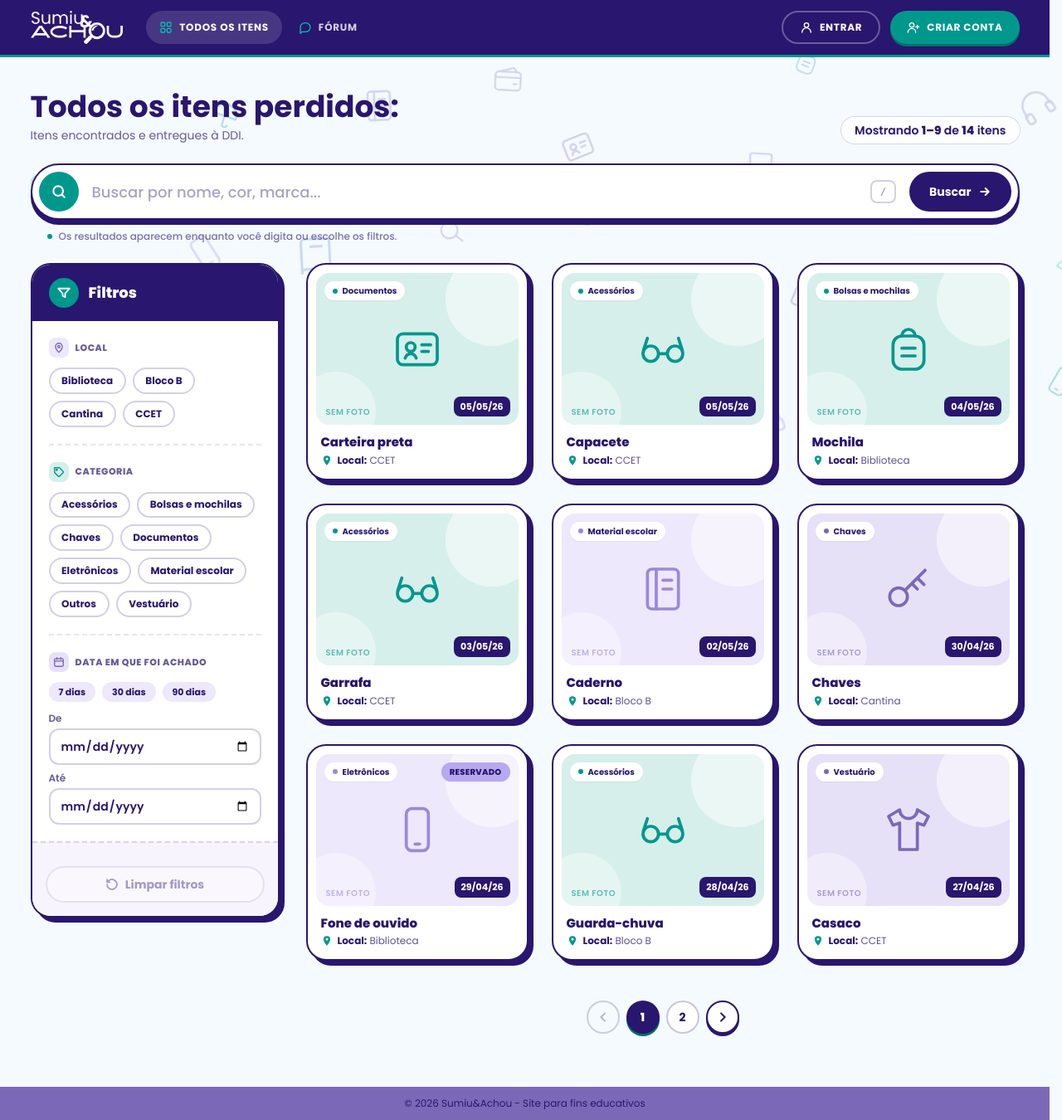
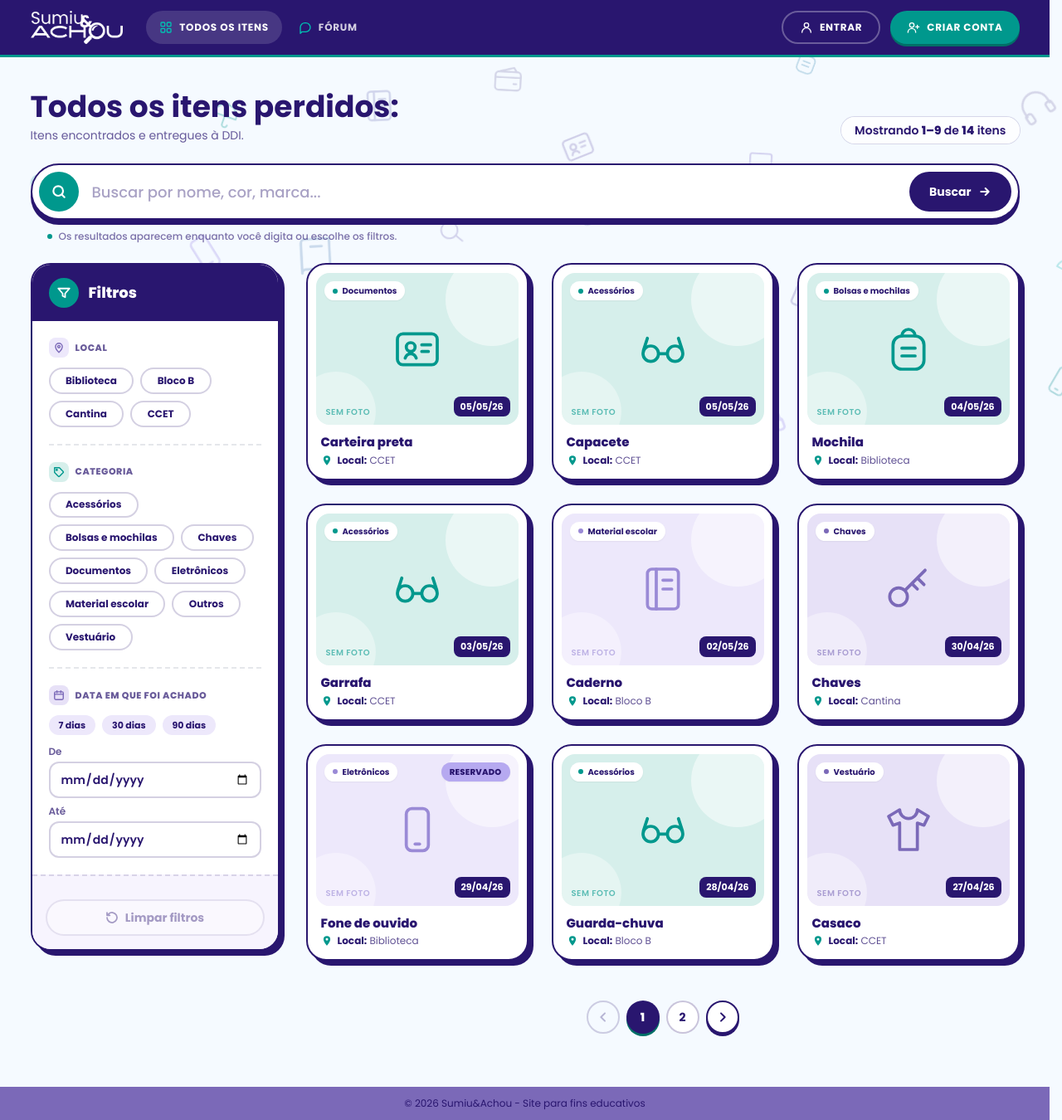
Before and after one commit to victorseixasalves/sumiu-achou, a Laravel app: page /itens in a window 1280 px wide. Shown: the whole page at 83% size. Run offline with Laravel 12, Linux system fonts and the light colour scheme; data comes from the database, SQL or seed files in the repository; style sheets or scripts are compiled from the project's sources.

Commit message:
fix(itens): chips de filtro com largura fixa, animação de entrada na dica de busca e remoção do atalho "/"

```diff
--- a/resources/views/components/layouts/publico.blade.php
+++ b/resources/views/components/layouts/publico.blade.php
@@ -128,16 +128,17 @@
         /* ---------- Lista de itens: chips de filtro com seleção animada ---------- */
         .chip-filtro {
             position: relative; display: inline-flex; align-items: center; border: 2px solid rgba(41, 22, 111, .2); border-radius: 9999px;
-            padding: .42rem .85rem; font-size: .75rem; font-weight: 700; line-height: 1.2; color: #29166F; background: #fff; user-select: none;
+            padding: .42rem 1.15rem; font-size: .75rem; font-weight: 700; line-height: 1.2; color: #29166F; background: #fff; user-select: none;
             transition: background-color .25s ease, color .25s ease, border-color .25s ease, box-shadow .25s ease, transform .3s cubic-bezier(.3, 1.6, .5, 1);
         }
-        .chip-filtro .marca { width: 0; opacity: 0; margin-right: 0; transform: scale(.3) rotate(-40deg); flex-shrink: 0;
-                              transition: width .25s ease, margin .25s ease, opacity .2s ease, transform .35s cubic-bezier(.3, 1.6, .5, 1); }
+        /* O ✓ fica sobreposto ao padding (position: absolute): o chip nunca muda de largura ao ser marcado */
+        .chip-filtro .marca { position: absolute; left: .42rem; top: 50%; width: .7rem; height: .7rem; margin-top: -.35rem; opacity: 0; transform: scale(.3) rotate(-40deg);
+                              transition: opacity .2s ease, transform .35s cubic-bezier(.3, 1.6, .5, 1); }
         .chip-filtro:hover { border-color: #00988D; transform: translateY(-1px); }
         input:active + .chip-filtro { transform: scale(.93); }
         input:checked + .chip-filtro { background: #00988D; color: #fff; border-color: #29166F; box-shadow: 0 3px 0 #29166F; transform: translateY(-2px);
                                        animation: chip-pop .38s cubic-bezier(.3, 1.6, .5, 1); }
-        input:checked + .chip-filtro .marca { width: .9rem; opacity: 1; margin-right: .4rem; transform: none; }
+        input:checked + .chip-filtro .marca { opacity: 1; transform: none; }
         input:checked + .chip-filtro::after { content: ""; position: absolute; inset: -3px; border-radius: inherit; border: 2px solid #00988D; opacity: 0; pointer-events: none;
                                               animation: chip-onda .55s ease-out; }
         input:focus-visible + .chip-filtro { outline: 2px solid #00988D; outline-offset: 3px; }
--- a/resources/views/itens/index.blade.php
+++ b/resources/views/itens/index.blade.php
@@ -98,8 +98,7 @@
                      this.ate = '';
                      this.$nextTick(() => this.buscar(true));
                  }
-             }"
-             @keydown.window="if ($event.key === '/' && !['INPUT', 'TEXTAREA', 'SELECT'].includes($event.target.tagName)) { $event.preventDefault(); $refs.q.focus(); }">
+             }">
 
         <div class="mx-auto w-full max-w-[1240px] px-4 sm:px-6">
 
@@ -148,9 +147,6 @@
                         <svg class="h-4 w-4" viewBox="0 0 24 24" fill="none" stroke="currentColor" stroke-width="3" stroke-linecap="round" aria-hidden="true"><path d="M6 6l12 12M18 6 6 18"></path></svg>
                     </button>
 
-                    {{-- Dica do atalho --}}
-                    <kbd x-show="!termo" class="mr-1 hidden shrink-0 items-center justify-center rounded-lg border-2 border-[#29166F]/20 px-2.5 py-1 text-xs font-extrabold text-[#29166F]/45 sm:inline-flex" title="Aperte / para buscar">/</kbd>
-
                     <button type="submit"
                             class="inline-flex h-11 shrink-0 items-center justify-center gap-2 rounded-full bg-[#29166F] px-4 text-sm font-bold text-white transition duration-300 hover:bg-[#1F0F5C] active:scale-95 sm:h-12 sm:px-6">
                         <span class="hidden sm:inline">Buscar</span>
@@ -158,7 +154,7 @@
                     </button>
                 </div>
 
-                <p class="mt-3 hidden items-center gap-2 pl-5 text-xs font-medium text-[#29166F]/60 sm:flex">
+                <p class="item-anim mt-3 hidden items-center gap-2 pl-5 text-xs font-medium text-[#29166F]/60 sm:flex" style="--i: 2;">
                     <span class="h-1.5 w-1.5 rounded-full bg-[#00988D]"></span>
                     Os resultados aparecem enquanto você digita ou escolhe os filtros.
                 </p>
@@ -175,7 +171,7 @@
 
                     {{-- ============ FILTROS ============ --}}
                     <aside class="item-anim overflow-hidden rounded-3xl border-2 border-[#29166F] bg-white shadow-[6px_6px_0_#29166F] lg:sticky lg:top-24 lg:block"
-                           :class="filtros ? 'block' : 'hidden'" style="--i: 2;">
+                           :class="filtros ? 'block' : 'hidden'" style="--i: 3;">
 
                         {{-- Cabeçalho --}}
                         <div class="flex items-center justify-between bg-[#29166F] px-5 py-4 text-white">
```
